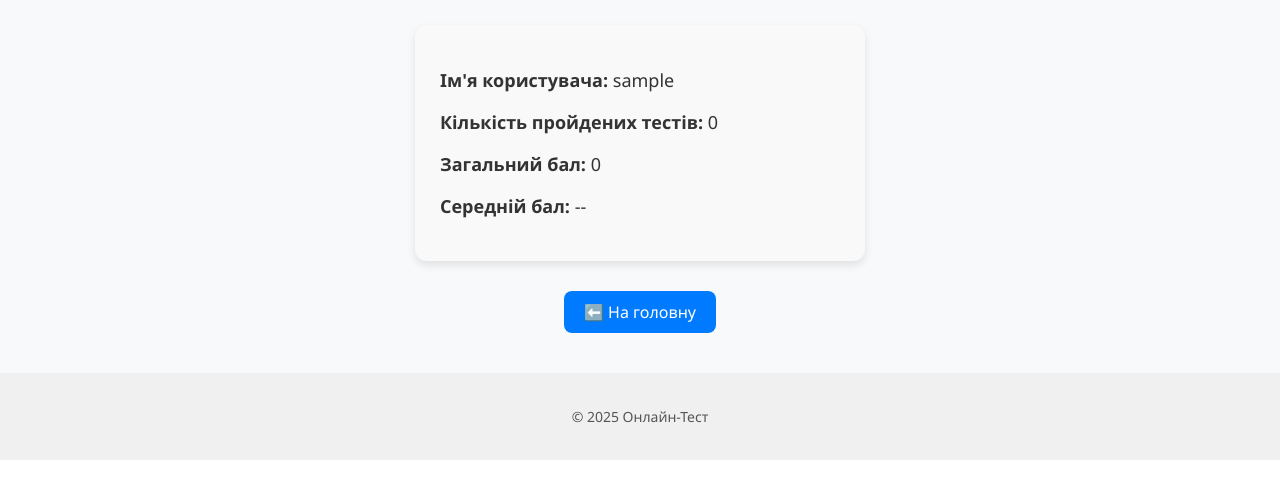
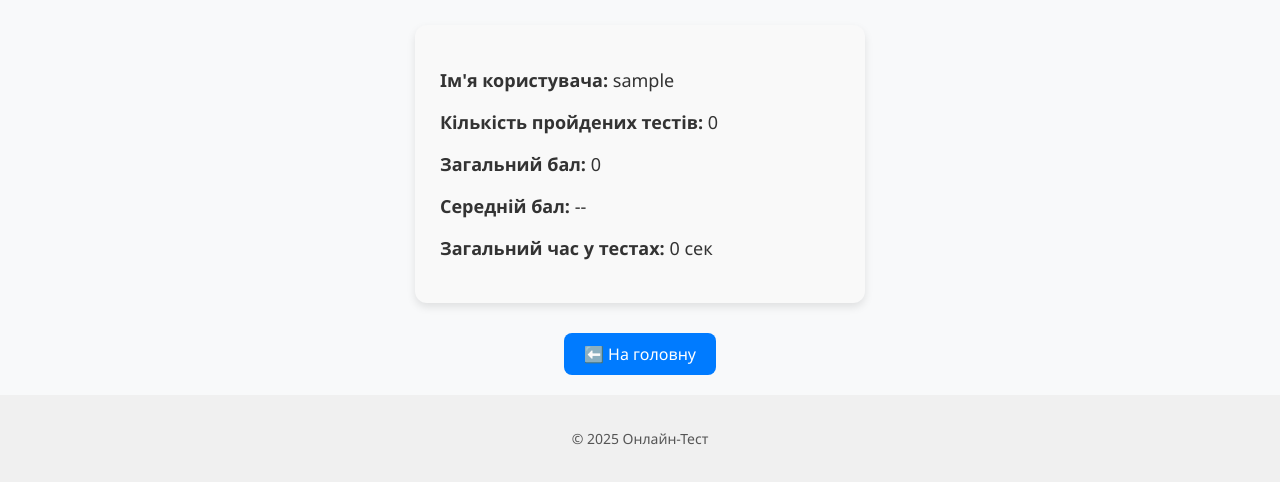
Before and after one commit to Igor-Aheienko/Online--quiz, a Django app: page /profile/ in a window 1280 px wide. Shown: the part 340-822 px from the top of the page. Before the commit the page ends 800 px from the top, so only its background shows below. Run offline with Django 5.2, Linux system fonts and the light colour scheme; the visitor is signed in with stand-in values (Sample User, id 1).

Commit message:
Added total time in profile

```diff
--- a/online-quiz/quiz/models.py
+++ b/online-quiz/quiz/models.py
@@ -14,6 +14,7 @@ class UserProfile(models.Model):
     user = models.OneToOneField(User, on_delete=models.CASCADE)
     tests_taken = models.PositiveIntegerField(default=0)
     total_score = models.PositiveIntegerField(default=0)
+    total_time_spent = models.PositiveIntegerField(default=0)
 
     def average_score(self):
         if self.tests_taken == 0:
--- a/online-quiz/quiz/templates/quiz/profile.html
+++ b/online-quiz/quiz/templates/quiz/profile.html
@@ -11,6 +11,14 @@
         <p><strong>Кількість пройдених тестів:</strong> {{ profile.tests_taken }}</p>
         <p><strong>Загальний бал:</strong> {{ profile.total_score }}</p>
         <p><strong>Середній бал:</strong> {{ profile.average_score|default:"--" }}</p>
+        <p><strong>Загальний час у тестах:</strong>
+            {% if profile.total_time_spent %}
+                {{ total_hours }} год {{ total_minutes }} хв {{ total_seconds }} сек
+            {% else %}
+                0 сек
+            {% endif %}
+        </p>
+</p>
     </div>
 
     <div class="button-grid">
--- a/online-quiz/quiz/views.py
+++ b/online-quiz/quiz/views.py
@@ -64,16 +64,26 @@ def singup(request):
         form = SignUpForm()
     return render(request, 'quiz/singup.html', {'form': form})
 
+from django.contrib.auth.decorators import login_required
+from django.shortcuts import render
+
 @login_required
 def profile_view(request):
     profile = request.user.userprofile
     average_score = round(profile.total_score / profile.tests_taken, 2) if profile.tests_taken > 0 else 0
 
+    total_seconds = profile.total_time_spent or 0
+    hours = total_seconds // 3600
+    minutes = (total_seconds % 3600) // 60
+    seconds = total_seconds % 60
+
     return render(request, 'quiz/profile.html', {
         'profile': profile,
         'average_score': average_score,
+        'total_hours': hours,
+        'total_minutes': minutes,
+        'total_seconds': seconds,
     })
-
 
 def start_quiz(request, subject_id):
     subject = get_object_or_404(Subject, id=subject_id)
@@ -146,6 +156,10 @@ def quiz_question(request, subject_id, question_index):
     })
 
 
+import time
+from django.shortcuts import render
+from .models import Subject, Question
+
 def quiz_result(request, subject_id):
     question_order = request.session.get('question_order', [])
     skipped_question_ids = request.session.get('skipped_questions', [])
@@ -155,12 +169,15 @@ def quiz_result(request, subject_id):
 
     skipped_questions = Question.objects.filter(id__in=skipped_question_ids)
 
-
+    # Розрахунок часу проходження
     start_time = request.session.get('start_time')
     if start_time:
         duration = int(time.time() - start_time)
     else:
-        duration = None
+        duration = 0
+
+
+    score = request.session.get('score', 0)
 
     context = {
         'total': total,
@@ -169,26 +186,17 @@ def quiz_result(request, subject_id):
         'subject_id': subject_id,
         'duration': duration,
         'quiz': subject,
+        'score': score,
+        'show_result': True,
     }
 
-    if request.user.is_authenticated:
-        score = request.session.get('score', 0)
-        context['score'] = score
-        context['show_result'] = True
-        context['duration'] = duration
 
+    if request.user.is_authenticated and not request.session.get('result_saved'):
         profile = request.user.userprofile
         profile.tests_taken += 1
-        profile.total_score += context['score']
+        profile.total_score += score
+        profile.total_time_spent += duration
         profile.save()
-
-    if request.user.is_authenticated:
-        if not request.session.get('result_saved'):
-            profile = request.user.userprofile
-            profile.tests_taken += 1
-            profile.total_score += score
-            profile.save()
-
         request.session['result_saved'] = True
 
     return render(request, 'quiz/quiz_result.html', context)
```
Also changed, not shown: online-quiz/quiz/migrations/0004_userprofile_total_time_spent.py (added).
